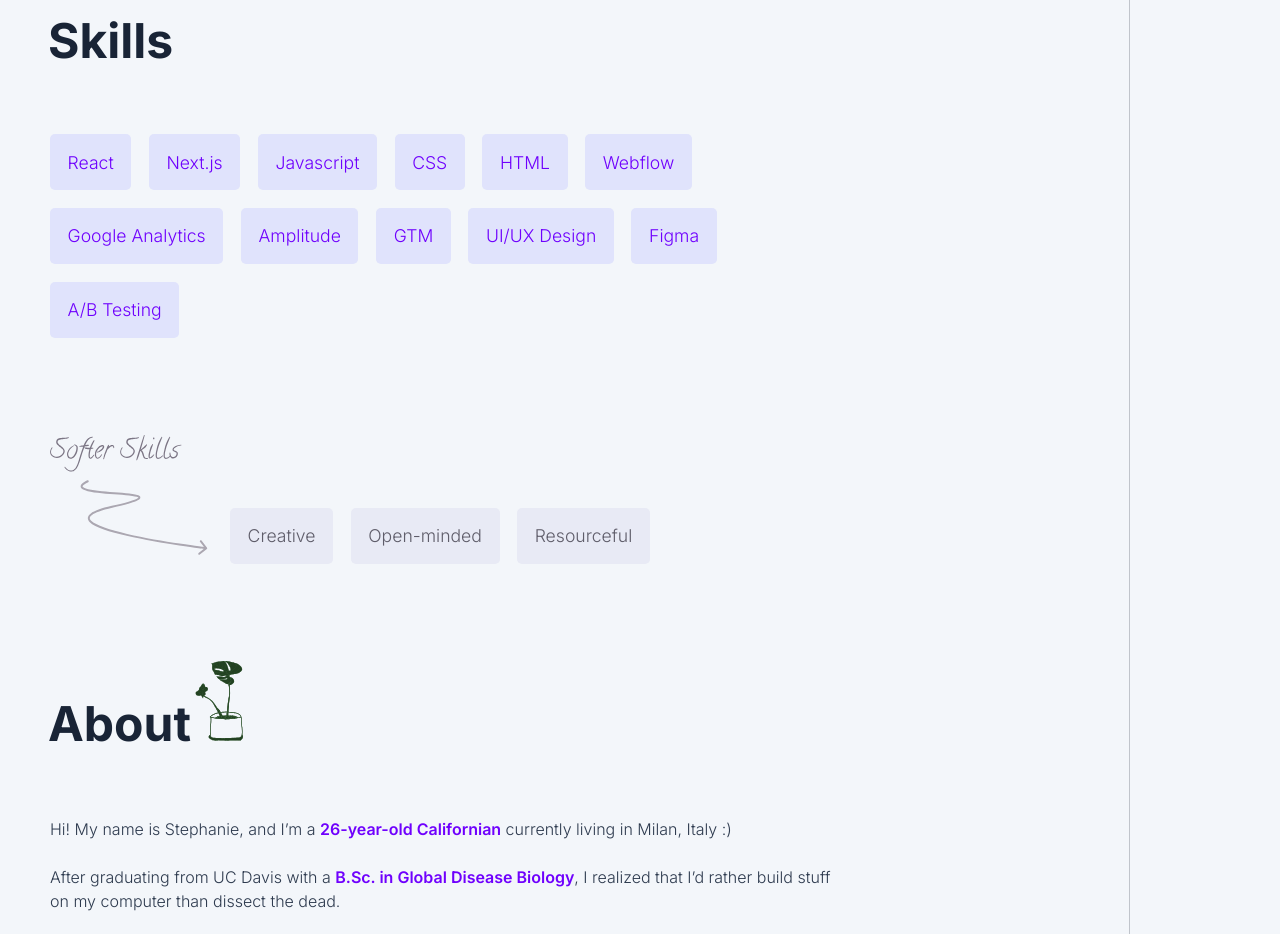
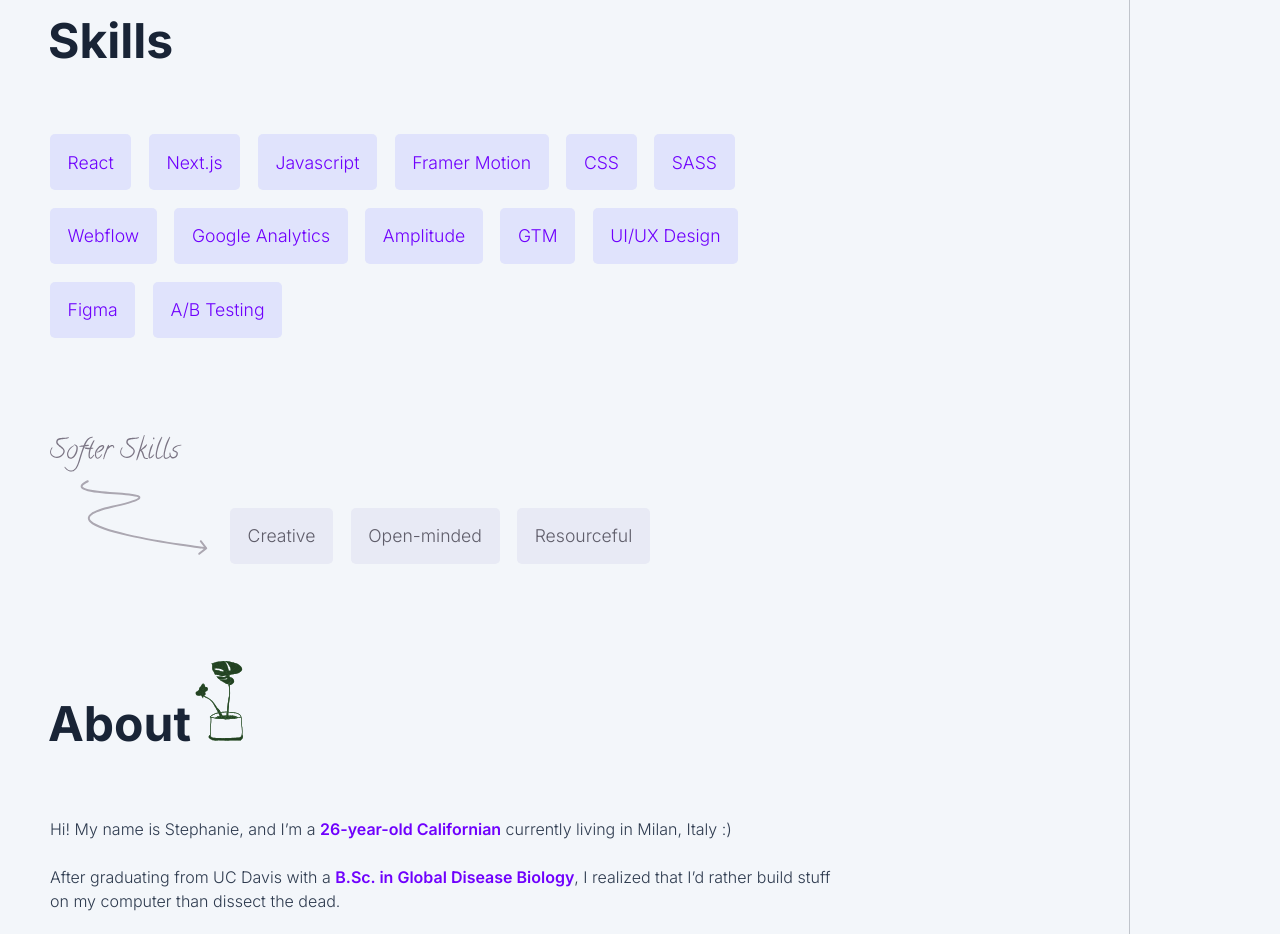
Before and after one commit to sgiori11/portfolio-current, a Next.js app: page / in a window 1280 px wide. Shown: the part 2120-3054 px from the top of the page. Built offline with nearby package versions, Linux system fonts and the light colour scheme.

Commit message:
Reordered projects & added Framer Motion skill

```diff
--- a/src/app/components/Skills.js
+++ b/src/app/components/Skills.js
@@ -45,8 +45,9 @@ export default function Skills() {
               <span>React</span>
               <span>Next.js</span>
               <span>Javascript</span>
+              <span>Framer Motion</span>
               <span>CSS</span>
-              <span>HTML</span>
+              <span>SASS</span>
               <span>Webflow</span>
               <span>Google Analytics</span>
               <span>Amplitude</span>
```
